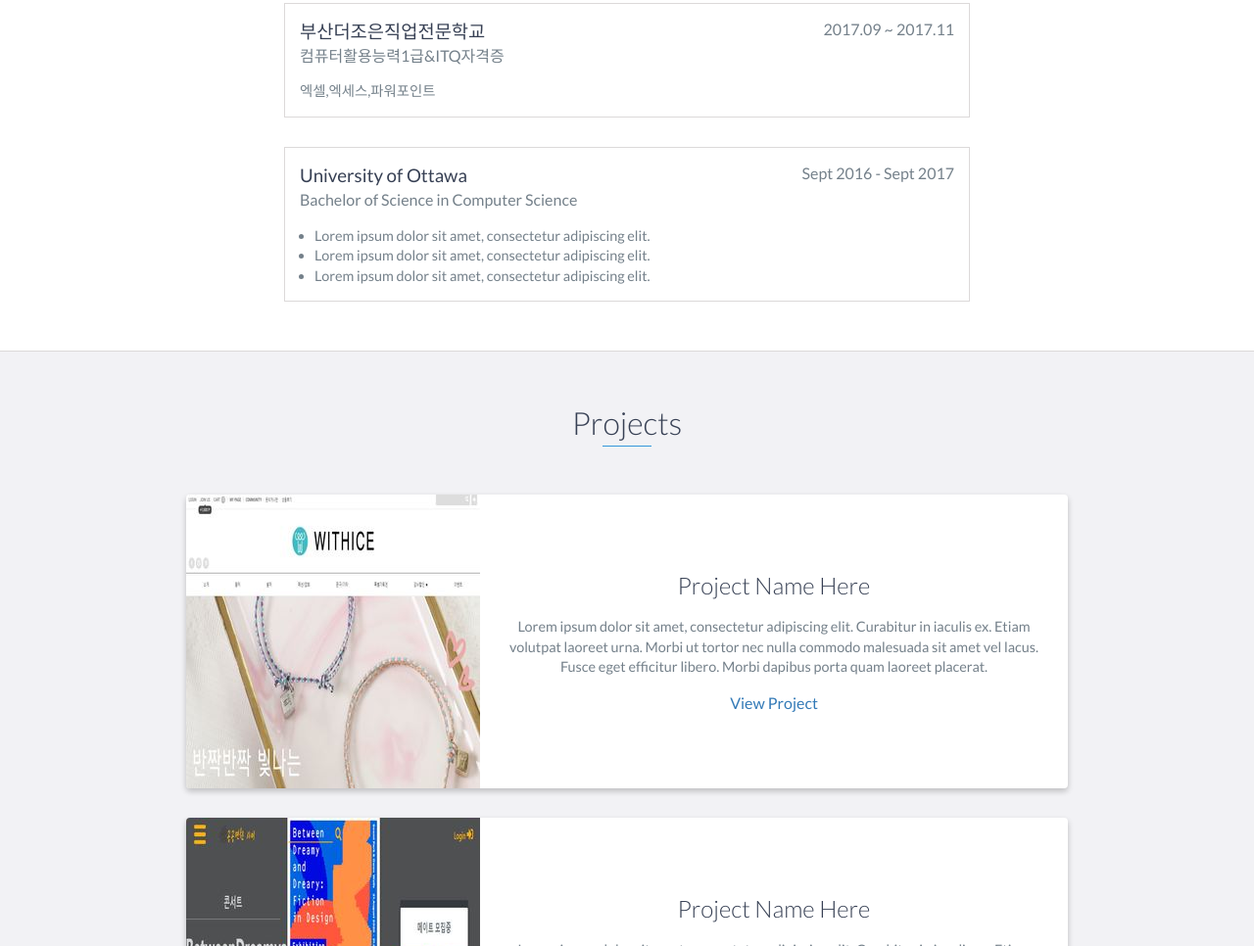
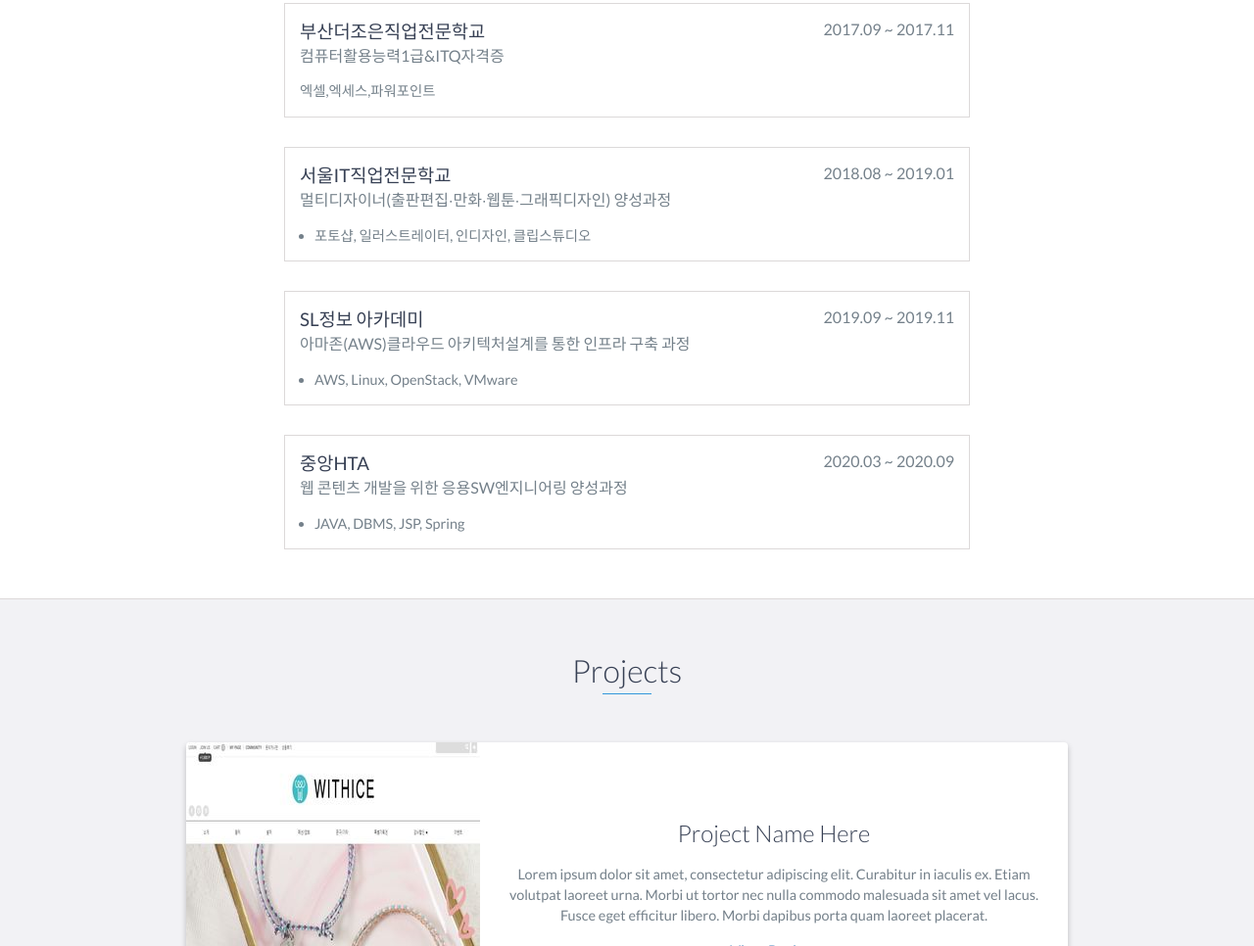
Before and after one commit to Wonmeeyeon/Wonmeeyeon.github.io, a website: page index.html in a window 1280 px wide. Shown: the part 1750-2716 px from the top of the page at 98% size. Drawn offline with nearby package versions, Linux system fonts and the light colour scheme.

Commit message:
Update index.html

```diff
--- a/index.html
+++ b/index.html
@@ -120,21 +120,36 @@
         <!-- End .education-block -->
 
         <div class="education-block">
-            <h3>University of Ottawa</h3>
-            <span class="education-date">Sept 2016 - Sept 2017</span>
-            <h4>Bachelor of Science in Computer Science</h4>
+            <h3>서울IT직업전문학교</h3>
+            <span class="education-date">2018.08 ~ 2019.01</span>
+            <h4>멀티디자이너(출판편집∙만화∙웹툰∙그래픽디자인) 양성과정</h4>
             <ul>
                 <li>
-                    Lorem ipsum dolor sit amet, consectetur adipiscing elit.
-                </li>
-                <li>
-                    Lorem ipsum dolor sit amet, consectetur adipiscing elit.
-                </li>
-                <li>
-                    Lorem ipsum dolor sit amet, consectetur adipiscing elit.
+                  포토샵, 일러스트레이터, 인디자인, 클립스튜디오
                 </li>
             </ul>
         </div>
+        <div class="education-block">
+            <h3>SL정보 아카데미</h3>
+            <span class="education-date">2019.09 ~ 2019.11</span>
+            <h4>아마존(AWS)클라우드 아키텍처설계를 통한 인프라 구축 과정</h4>
+            <ul>
+                <li>
+                  AWS, Linux, OpenStack, VMware
+                </li>
+            </ul>
+        </div>
+        <div class="education-block">
+            <h3>중앙HTA</h3>
+            <span class="education-date">2020.03 ~ 2020.09</span>
+            <h4>웹 콘텐츠 개발을 위한 응용SW엔지니어링 양성과정</h4>
+            <ul>
+                <li>
+                  JAVA, DBMS, JSP, Spring
+                </li>
+            </ul>
+        </div>
+
         <!-- End .education-block -->
     </div>
     <!-- End #education -->
```
